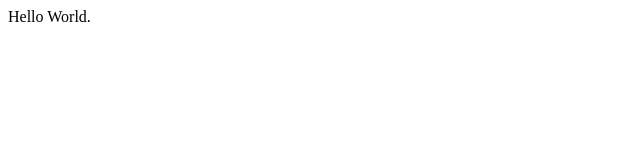
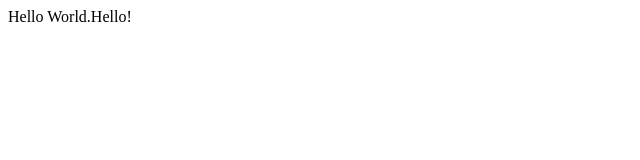
Before and after one commit to NSAttila/airlines1, a plain HTML site: page index.html in a window 1280 px wide. Shown: the full height of the page, 0-640 px from the left. Drawn offline with Linux system fonts and the light colour scheme.

Commit message:
Make changes

```diff
--- a/index.html
+++ b/index.html
@@ -4,6 +4,6 @@
     <title>My webpage</title>
   </head>
   <body>
-      Hello World.
+      Hello World.Hello!
   </body>
 </html>
```
